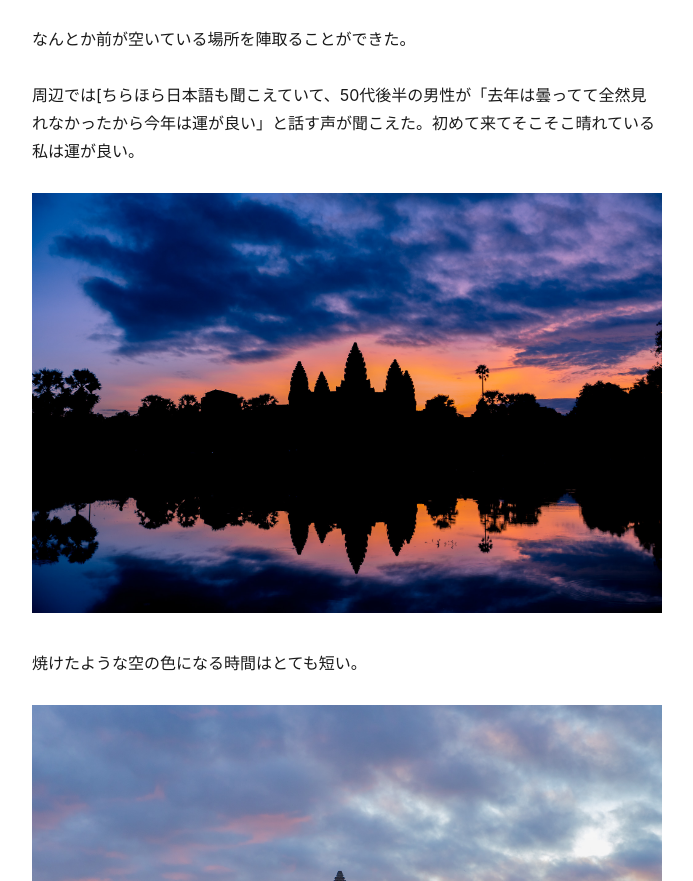
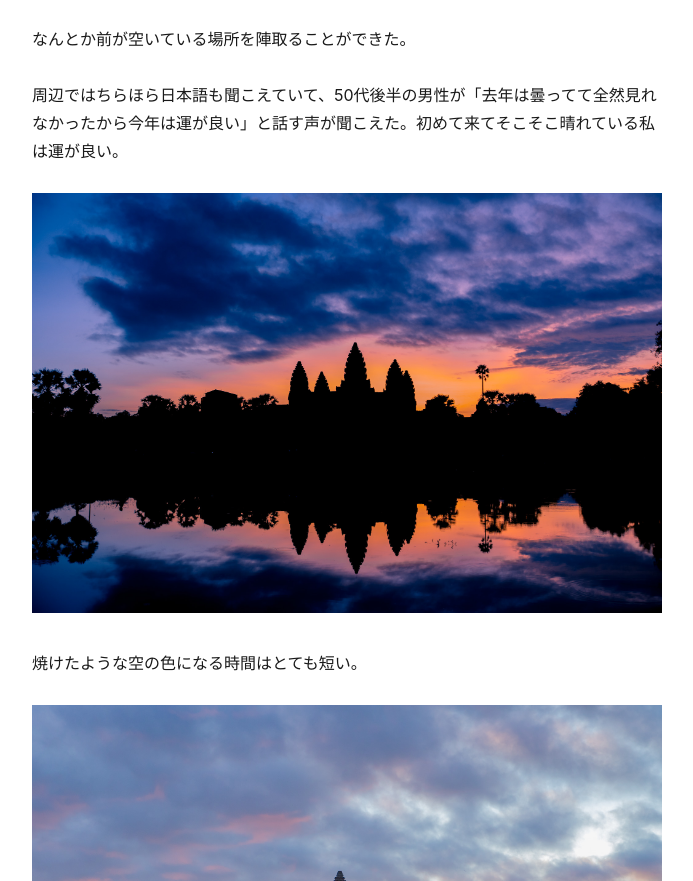
Before and after one commit to sakai-akinobu/exposure-blog, a Gatsby site: page /2019/10/20/sunrise-at-angkor-wat/ in a window 1280 px wide. Shown: the part 2166-3047 px from the top of the page, without its empty margins (293-986 px from the left). Built offline with nearby package versions, Linux system fonts and the light colour scheme; Gatsby itself is replaced by a stand-in of ours; some packages are replaced by stand-ins of ours.

Commit message:
Fix typo

```diff
--- a/content/blog/2019/10/20/sunrise-at-angkor-wat/index.md
+++ b/content/blog/2019/10/20/sunrise-at-angkor-wat/index.md
@@ -32,7 +32,7 @@ description: "午前4時起きでアンコールワットへ"
 
 なんとか前が空いている場所を陣取ることができた。
 
-周辺では[ちらほら日本語も聞こえていて、50代後半の男性が「去年は曇ってて全然見れなかったから今年は運が良い」と話す声が聞こえた。初めて来てそこそこ晴れている私は運が良い。
+周辺ではちらほら日本語も聞こえていて、50代後半の男性が「去年は曇ってて全然見れなかったから今年は運が良い」と話す声が聞こえた。初めて来てそこそこ晴れている私は運が良い。
 
 ![angkor-wat-2](./angkor-wat-2.jpg)
 
```
